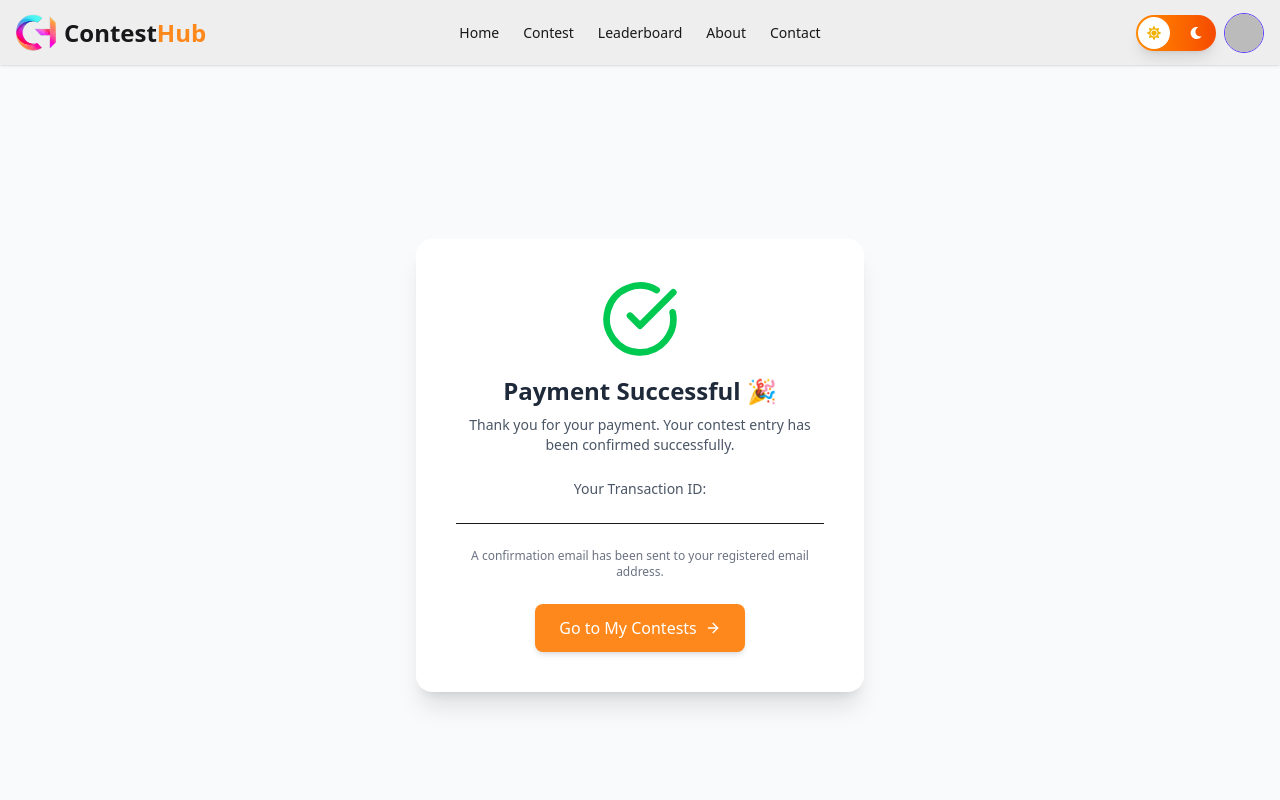
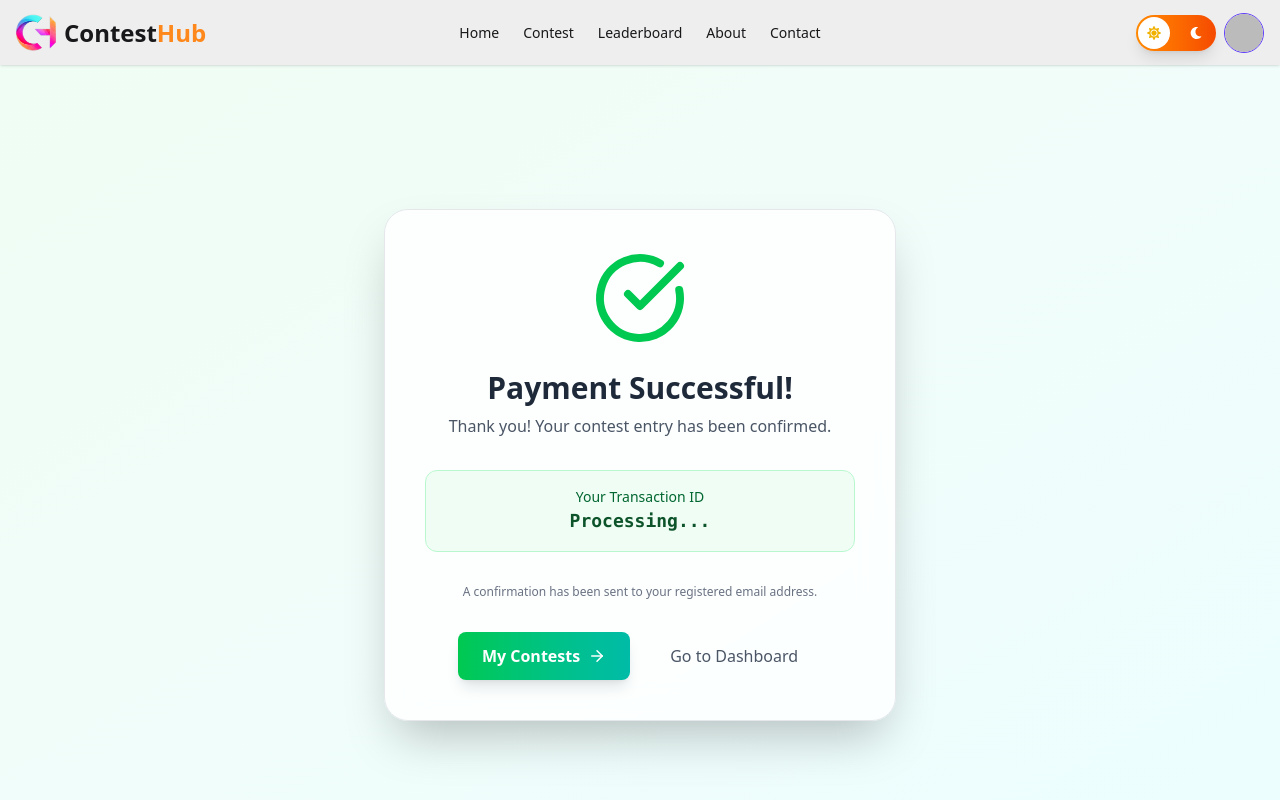
Before and after one commit to rashel-dev/ContestHub-client, a React (Vite) app: page /payment-success in a window 1280 px wide. Shown: the top 800 px of the page. Built offline with nearby package versions, Linux system fonts and the light colour scheme; no server answers; sample sign-in values are in the browser's storage.

Commit message:
improve ui in the payment and payment success page

```diff
--- a/src/Pages/Dashboard/Payment/Payment.jsx
+++ b/src/Pages/Dashboard/Payment/Payment.jsx
@@ -1,17 +1,18 @@
 import { useQuery } from "@tanstack/react-query";
-import React from "react";
+import React, { useState } from "react";
 import { useParams } from "react-router";
 import useAxiosSecure from "../../../Hooks/useAxiosSecure";
 import GridLoader from "../../../Components/Loader/GridLoader";
 // eslint-disable-next-line no-unused-vars
 import { motion } from "framer-motion";
-import { Lock, ArrowRight } from "lucide-react";
+import { Lock, ArrowRight, Tag, CreditCard } from "lucide-react";
 import useAuth from "../../../Hooks/useAuth";
 
 const Payment = () => {
     const { contestId } = useParams();
     const axiosSecure = useAxiosSecure();
     const { user } = useAuth();
+    const [isProcessing, setIsProcessing] = useState(false);
 
     const { data: contest, isLoading } = useQuery({
         queryKey: ["contestPayment", contestId],
@@ -22,6 +23,7 @@ const Payment = () => {
     });
 
     const handlePayment = async () => {
+        setIsProcessing(true);
         const paymentInfo = {
             contestId: contest._id,
             contestName: contest.contestName,
@@ -30,8 +32,13 @@ const Payment = () => {
             userName: user.displayName,
         };
 
-        const res = await axiosSecure.post("/create-checkout-session", paymentInfo);
-        window.location.href = res.data.url;
+        try {
+            const res = await axiosSecure.post("/create-checkout-session", paymentInfo);
+            window.location.href = res.data.url;
+        } catch (error) {
+            console.error("Payment initiation failed:", error);
+            setIsProcessing(false); // Re-enable button on error
+        }
     };
 
     if (isLoading) {
@@ -39,35 +46,57 @@ const Payment = () => {
     }
 
     return (
-        <div className="min-h-screen flex justify-center items-center bg-gray-50 p-4">
-            <motion.div initial={{ opacity: 0, y: 20 }} animate={{ opacity: 1, y: 0 }} transition={{ duration: 0.4 }} className="w-full max-w-xl bg-white shadow-lg rounded-2xl p-6 md:p-8">
+        <div className="min-h-screen flex justify-center items-center bg-linear-to-br from-purple-50 via-blue-50 to-cyan-50 dark:from-gray-900 dark:via-purple-900/20 dark:to-gray-900 p-4">
+            <motion.div
+                initial={{ opacity: 0, y: 20 }}
+                animate={{ opacity: 1, y: 0 }}
+                transition={{ duration: 0.5, type: "spring" }}
+                className="w-full max-w-md bg-white/80 dark:bg-gray-800/80 backdrop-blur-lg shadow-2xl rounded-3xl p-8 border border-gray-200 dark:border-gray-700"
+            >
                 {/* Header */}
-                <div className="text-center mb-6">
-                    <h1 className="text-2xl font-bold text-primary">Complete Your Payment</h1>
-                    <p className="text-gray-500 text-sm mt-1">Secure & fast checkout</p>
+                <div className="text-center mb-8">
+                    <div className="inline-block p-3 bg-linear-to-r from-purple-500 to-blue-500 rounded-full mb-4">
+                        <CreditCard className="w-8 h-8 text-white" />
+                    </div>
+                    <h1 className="text-3xl font-bold text-gray-800 dark:text-white">Payment Checkout</h1>
+                    <p className="text-gray-500 dark:text-gray-400 mt-2">Securely join your next favorite contest.</p>
                 </div>
 
                 {/* Contest Summary */}
-                <div className="bg-gray-100 p-4 rounded-xl mb-6">
-                    <h3 className="text-lg font-medium text-gray-700">{contest.contestName}</h3>
-                    <div className="flex justify-between text-sm text-gray-600 mt-2">
-                        <p>Entry Fee</p>
-                        <p className="font-bold text-gray-800">${contest.entryPrice}</p>
+                <div className="bg-purple-50 dark:bg-purple-900/30 border border-purple-200 dark:border-purple-700/50 rounded-2xl p-6 mb-8 space-y-4">
+                    <div className="flex items-start gap-3">
+                        <Tag className="w-5 h-5 text-purple-600 dark:text-purple-400 mt-1 shrink-0" />
+                        <div>
+                            <p className="text-sm text-purple-800 dark:text-purple-300 font-medium">Contest</p>
+                            <p className="text-lg font-semibold text-purple-900 dark:text-white leading-tight">{contest.contestName}</p>
+                        </div>
+                    </div>
+                    <div className="border-t border-purple-200 dark:border-purple-600/40"></div>
+                    <div className="flex justify-between items-center">
+                        <p className="font-medium text-gray-700 dark:text-gray-300">Total Amount</p>
+                        <p className="text-3xl font-bold bg-clip-text text-transparent bg-linear-to-r from-purple-600 to-blue-600">${contest.entryPrice}</p>
                     </div>
                 </div>
 
                 {/* Pay Now Button */}
                 <button
                     onClick={handlePayment}
-                    className="w-full bg-linear-to-r from-primary to-accent text-white font-semibold py-3 rounded-lg hover:from-primary/90 hover:to-accent/90 transition duration-300 shadow-md hover:shadow-lg flex items-center justify-center gap-2 group cursor-pointer"
+                    disabled={isProcessing}
+                    className="w-full bg-linear-to-r from-purple-600 to-blue-600 text-white font-bold py-4 rounded-xl hover:shadow-xl hover:shadow-purple-500/30 transition-all duration-300 transform hover:-translate-y-1 flex items-center justify-center gap-3 group cursor-pointer disabled:cursor-not-allowed disabled:opacity-70"
                 >
-                    Pay Now
-                    <ArrowRight className="w-4 h-4 group-hover:translate-x-1 transition-transform" />
+                    {isProcessing ? (
+                        <span className="loading loading-spinner loading-sm"></span>
+                    ) : (
+                        <>
+                            Proceed to Payment
+                            <ArrowRight className="w-5 h-5 group-hover:translate-x-1 transition-transform" />
+                        </>
+                    )}
                 </button>
 
                 {/* Bottom Note */}
-                <p className="mt-4 text-center text-xs text-gray-500 flex justify-center items-center gap-1">
-                    <Lock size={16} /> Payments are secured.
+                <p className="mt-6 text-center text-xs text-gray-500 dark:text-gray-400 flex justify-center items-center gap-2">
+                    <Lock size={14} /> All transactions are secure and encrypted.
                 </p>
             </motion.div>
         </div>
--- a/src/Pages/Dashboard/Payment/PaymentSuccess.jsx
+++ b/src/Pages/Dashboard/Payment/PaymentSuccess.jsx
@@ -4,9 +4,9 @@ import { Link, useSearchParams } from "react-router";
 import useAxiosSecure from "../../../Hooks/useAxiosSecure";
 import { useRef } from "react";
 import { useState } from "react";
-
+// eslint-disable-next-line
+import { motion } from "framer-motion";
 const PaymentSuccess = () => {
-
     const [searchParams] = useSearchParams();
     const [paymentInfo, setPaymentInfo] = useState({});
     const sessionId = searchParams.get("session_id");
@@ -14,49 +14,62 @@ const PaymentSuccess = () => {
     const calledRef = useRef(false);
 
     useEffect(() => {
-
-        if(!sessionId || calledRef.current) return;
+        if (!sessionId || calledRef.current) return;
         calledRef.current = true;
 
-        if(sessionId){
-            axiosSecure.patch(`/payment-success?session_id=${sessionId}`)
-            .then(res => {
+        if (sessionId) {
+            axiosSecure.patch(`/payment-success?session_id=${sessionId}`).then((res) => {
                 console.log(res.data);
                 setPaymentInfo(res.data);
-            })
+            });
         }
-    },[sessionId, axiosSecure])
+    }, [sessionId, axiosSecure]);
 
     return (
-        <div className="min-h-screen flex items-center justify-center bg-gray-50 px-4">
-            <div className="bg-white shadow-xl rounded-2xl p-8 md:p-10 max-w-md w-full text-center">
+        <div className="min-h-screen flex items-center justify-center bg-linear-to-br from-green-50 via-teal-50 to-cyan-50 dark:from-gray-900 dark:via-green-900/20 dark:to-gray-900 p-4">
+            <motion.div
+                initial={{ opacity: 0, scale: 0.9 }}
+                animate={{ opacity: 1, scale: 1 }}
+                transition={{ duration: 0.5, type: "spring" }}
+                className="bg-white/80 dark:bg-gray-800/80 backdrop-blur-lg shadow-2xl rounded-3xl p-8 md:p-10 max-w-lg w-full text-center border border-gray-200 dark:border-gray-700"
+            >
                 {/* Icon */}
-                <div className="flex justify-center mb-4">
-                    <CheckCircle className="text-green-500 w-20 h-20" />
+                <motion.div initial={{ scale: 0 }} animate={{ scale: 1, rotate: 360 }} transition={{ delay: 0.2, duration: 0.7, type: "spring" }}>
+                    <CheckCircle className="text-green-500 w-24 h-24 mx-auto" />
+                </motion.div>
+
+                {/* Title */}
+                <h1 className="text-3xl font-bold text-gray-800 dark:text-white mt-6 mb-2">Payment Successful!</h1>
+
+                {/* Message */}
+                <p className="text-gray-600 dark:text-gray-400 mb-8">Thank you! Your contest entry has been confirmed.</p>
+
+                {/* Transaction ID */}
+                <div className="bg-green-50 dark:bg-green-900/30 border border-green-200 dark:border-green-700/50 rounded-xl p-4 mb-8">
+                    <p className="text-sm text-green-800 dark:text-green-300">Your Transaction ID</p>
+                    <p className="text-lg font-mono font-semibold text-green-900 dark:text-white break-all">{paymentInfo.transactionId || "Processing..."}</p>
                 </div>
 
-                {/* Title */}
-                <h1 className="text-2xl font-bold text-gray-800 mb-2">Payment Successful 🎉</h1>
+                {/* Info */}
+                <p className="text-xs text-gray-500 dark:text-gray-500 mb-8">A confirmation has been sent to your registered email address.</p>
 
-                {/* Message */}
-                <p className="text-gray-600 text-sm mb-6">Thank you for your payment. Your contest entry has been confirmed successfully.</p>
-
-                <p className="text-gray-600 text-sm mb-6">Your Transaction ID: {paymentInfo.transactionId}</p>
-                {/* Divider */}
-                <div className="border-t my-6"></div>
-
-                {/* Info */}
-                <p className="text-xs text-gray-500 mb-6">A confirmation email has been sent to your registered email address.</p>
-
-                {/* Button */}
-                <Link
-                    to="/dashboard/my-participated-contests"
-                    className="inline-flex items-center justify-center gap-2 bg-primary text-white font-medium px-6 py-3 rounded-lg hover:bg-primary/90 transition shadow-md"
-                >
-                    Go to My Contests
-                    <ArrowRight size={16} />
-                </Link>
-            </div>
+                {/* Buttons */}
+                <div className="flex flex-col sm:flex-row gap-4 justify-center">
+                    <Link
+                        to="/dashboard/my-participated-contests"
+                        className="inline-flex items-center justify-center gap-2 bg-linear-to-r from-green-500 to-teal-500 text-white font-semibold px-6 py-3 rounded-lg hover:shadow-xl transition shadow-lg transform hover:-translate-y-0.5"
+                    >
+                        My Contests
+                        <ArrowRight size={18} />
+                    </Link>
+                    <Link
+                        to="/dashboard"
+                        className="inline-flex items-center justify-center gap-2 text-gray-600 dark:text-gray-300 font-medium px-6 py-3 rounded-lg hover:bg-gray-100 dark:hover:bg-gray-700/50 transition"
+                    >
+                        Go to Dashboard
+                    </Link>
+                </div>
+            </motion.div>
         </div>
     );
 };
```
